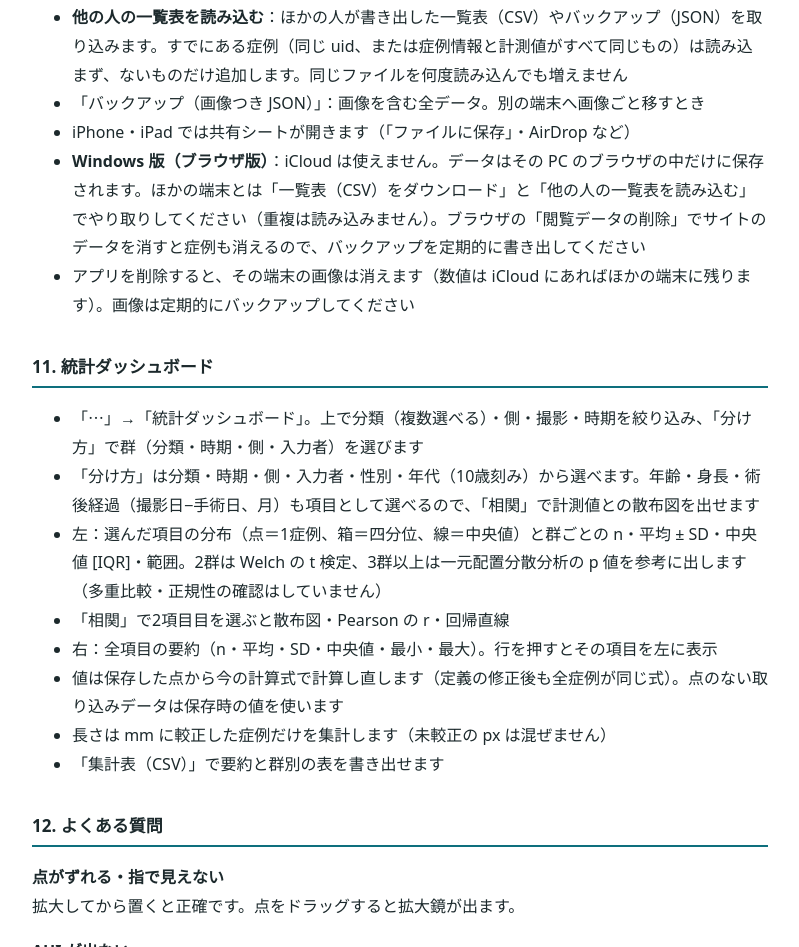
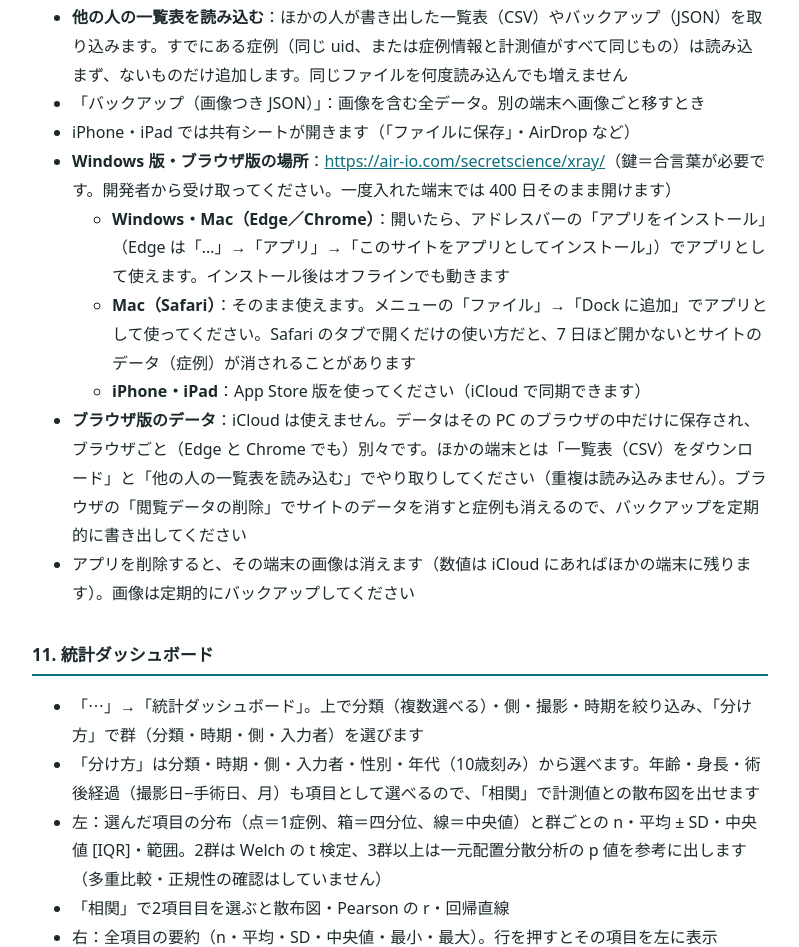
Before and after one commit to natchi4182/shoulder-xray-measure, a plain HTML site: page app/help.html in a window 1280 px wide. Shown: the part 7025-7972 px from the top of the page, without its empty margins (240-1039 px from the left). Drawn offline with Linux system fonts and the light colour scheme.

Commit message:
使い方：Windows・ブラウザ版の場所（air-io.com/secretscience/xray/）と Safari・Edge・Chrome での使い方を追記
Co-Authored-By: Claude Opus 5.5 <noreply@anthropic.com>

```diff
--- a/app/help.html
+++ b/app/help.html
@@ -168,7 +168,13 @@ kbd{border:1px solid #bbb;border-radius:3px;padding:0 4px;font-size:90%}
 <li><b>他の人の一覧表を読み込む</b>：ほかの人が書き出した一覧表（CSV）やバックアップ（JSON）を取り込みます。すでにある症例（同じ uid、または症例情報と計測値がすべて同じもの）は読み込まず、ないものだけ追加します。同じファイルを何度読み込んでも増えません</li>
 <li>「バックアップ（画像つき JSON）」：画像を含む全データ。別の端末へ画像ごと移すとき</li>
 <li>iPhone・iPad では共有シートが開きます（「ファイルに保存」・AirDrop など）</li>
-<li><b>Windows 版（ブラウザ版）</b>：iCloud は使えません。データはその PC のブラウザの中だけに保存されます。ほかの端末とは「一覧表（CSV）をダウンロード」と「他の人の一覧表を読み込む」でやり取りしてください（重複は読み込みません）。ブラウザの「閲覧データの削除」でサイトのデータを消すと症例も消えるので、バックアップを定期的に書き出してください</li>
+<li><b>Windows 版・ブラウザ版の場所</b>：<a href="https://air-io.com/secretscience/xray/" target="_blank" rel="noopener">https://air-io.com/secretscience/xray/</a>（鍵＝合言葉が必要です。開発者から受け取ってください。一度入れた端末では 400 日そのまま開けます）
+  <ul>
+  <li><b>Windows・Mac（Edge／Chrome）</b>：開いたら、アドレスバーの「アプリをインストール」（Edge は「…」→「アプリ」→「このサイトをアプリとしてインストール」）でアプリとして使えます。インストール後はオフラインでも動きます</li>
+  <li><b>Mac（Safari）</b>：そのまま使えます。メニューの「ファイル」→「Dock に追加」でアプリとして使ってください。Safari のタブで開くだけの使い方だと、7 日ほど開かないとサイトのデータ（症例）が消されることがあります</li>
+  <li><b>iPhone・iPad</b>：App Store 版を使ってください（iCloud で同期できます）</li>
+  </ul></li>
+<li><b>ブラウザ版のデータ</b>：iCloud は使えません。データはその PC のブラウザの中だけに保存され、ブラウザごと（Edge と Chrome でも）別々です。ほかの端末とは「一覧表（CSV）をダウンロード」と「他の人の一覧表を読み込む」でやり取りしてください（重複は読み込みません）。ブラウザの「閲覧データの削除」でサイトのデータを消すと症例も消えるので、バックアップを定期的に書き出してください</li>
 <li>アプリを削除すると、その端末の画像は消えます（数値は iCloud にあればほかの端末に残ります）。画像は定期的にバックアップしてください</li>
 </ul>
 
--- a/app/sw.js
+++ b/app/sw.js
@@ -1,4 +1,4 @@
-const CACHE = 'sx-b9bfd7194f';
+const CACHE = 'sx-8e7803fe5b';
 const FILES = ["index.html", "help.html", "style.css", "geometry.js", "samples.js", "autodetect.js", "app.js", "icon-192.png", "icon-512.png", "manifest.webmanifest", "./"];
 self.addEventListener('install', (e) => { e.waitUntil(caches.open(CACHE).then((c) => c.addAll(FILES)).then(() => self.skipWaiting())); });
 self.addEventListener('activate', (e) => { e.waitUntil(caches.keys().then((ks) => Promise.all(ks.filter((k) => k !== CACHE).map((k) => caches.delete(k)))).then(() => self.clients.claim())); });
```
Also changed, not shown: howto.html (+7 -1 lines).
